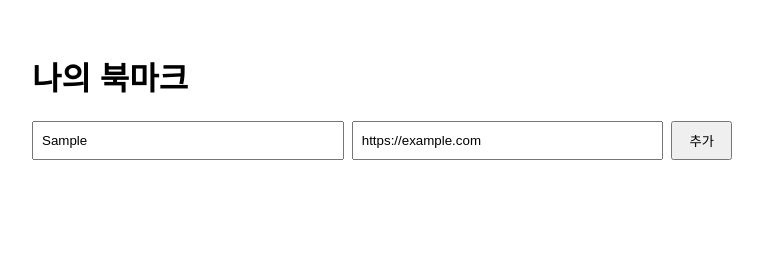
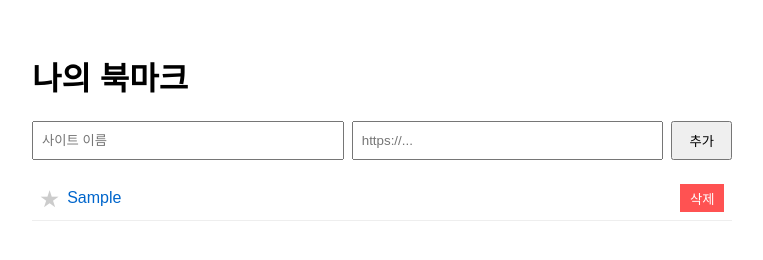
Before and after one commit to juan6park/Assignments, a plain HTML site: page 2026-1WebSystemDesign/lab4/lab10-2.html in a window 1280 px wide. Both pictures are taken after typing "Sample", "https://example.com" into the empty fields and a click on the button "추가". Shown: the whole page, without its empty margins (258-1021 px from the left). Drawn offline with Linux system fonts and the light colour scheme.

Commit message:
과제 2

```diff
--- a/2026-1WebSystemDesign/lab4/lab10-2.html
+++ b/2026-1WebSystemDesign/lab4/lab10-2.html
@@ -87,18 +87,75 @@
         const addBtn = document.querySelector('#addBtn');
         const list = document.querySelector('#bookmarkList');
 
-        // 데이터 모델: [{ id, name, url, starred }, ...]
         let bookmarks = [];
+        const saved = localStorage.getItem('bookmarks');
 
-        // TODO 1: 페이지 로드 시 localStorage에서 bookmarks 배열 복원 + 렌더링
-        //         힌트: JSON.parse, render() 호출
+        if (saved) {
+            // AI 활용
+            bookmarks = JSON.parse(saved);
+            render();
+        }
 
-        // TODO 2: render() — bookmarks 배열을 화면에 그리기
-        //         힌트: list.innerHTML = bookmarks.map(b => `<li data-id="${b.id}">...</li>`).join('')
 
-        // TODO 3: 추가 버튼 — 이름+URL 받아서 bookmarks에 추가 + 저장 + 렌더링
+        function render() {
+            // AI 활용
+            list.innerHTML = bookmarks.map(b => `
+                <li data-id="${b.id}">
+                    <span class="star ${b.starred ? 'active' : ''}">★</span>
+                    <span class="name">${b.name}</span>
+                    <button class="delete-btn">삭제</button>
+                </li>
+            `).join('');
+        }
 
-        // TODO 4: 이벤트 위임 — list에 click 1개로 별표 토글 / 삭제 / 사이트명 클릭 시 window.open
+        addBtn.addEventListener('click', () => {
+            const name = nameInput.value.trim();
+            const url = urlInput.value.trim();
+
+            if (!name || !url) {
+                return;
+            }
+
+            const newBookmark = {
+                id: Date.now(),
+                name: name,
+                url: url,
+                starred: false
+            };
+
+            bookmarks.push(newBookmark);
+            save();
+            render();
+
+            nameInput.value = '';
+            urlInput.value = '';
+        });
+
+        function save() {
+            localStorage.setItem('bookmarks', JSON.stringify(bookmarks));
+        }
+
+        list.addEventListener('click', (e) => {
+            const li = e.target.closest('li');
+            if (!li) return;
+
+            const id = Number(li.dataset.id);
+
+            if (e.target.classList.contains('delete-btn')) {
+                bookmarks = bookmarks.filter(b => b.id !== id);
+            }
+            else if (e.target.classList.contains('star')) {
+                const target = bookmarks.find(b => b.id === id);
+                target.starred = !target.starred;
+            }
+            else if (e.target.classList.contains('name')) {
+                const target = bookmarks.find(b => b.id === id);
+                window.open(target.url, '_blank');
+            }
+
+            save();
+            render();
+        });
     </script>
 </body>
 
```
